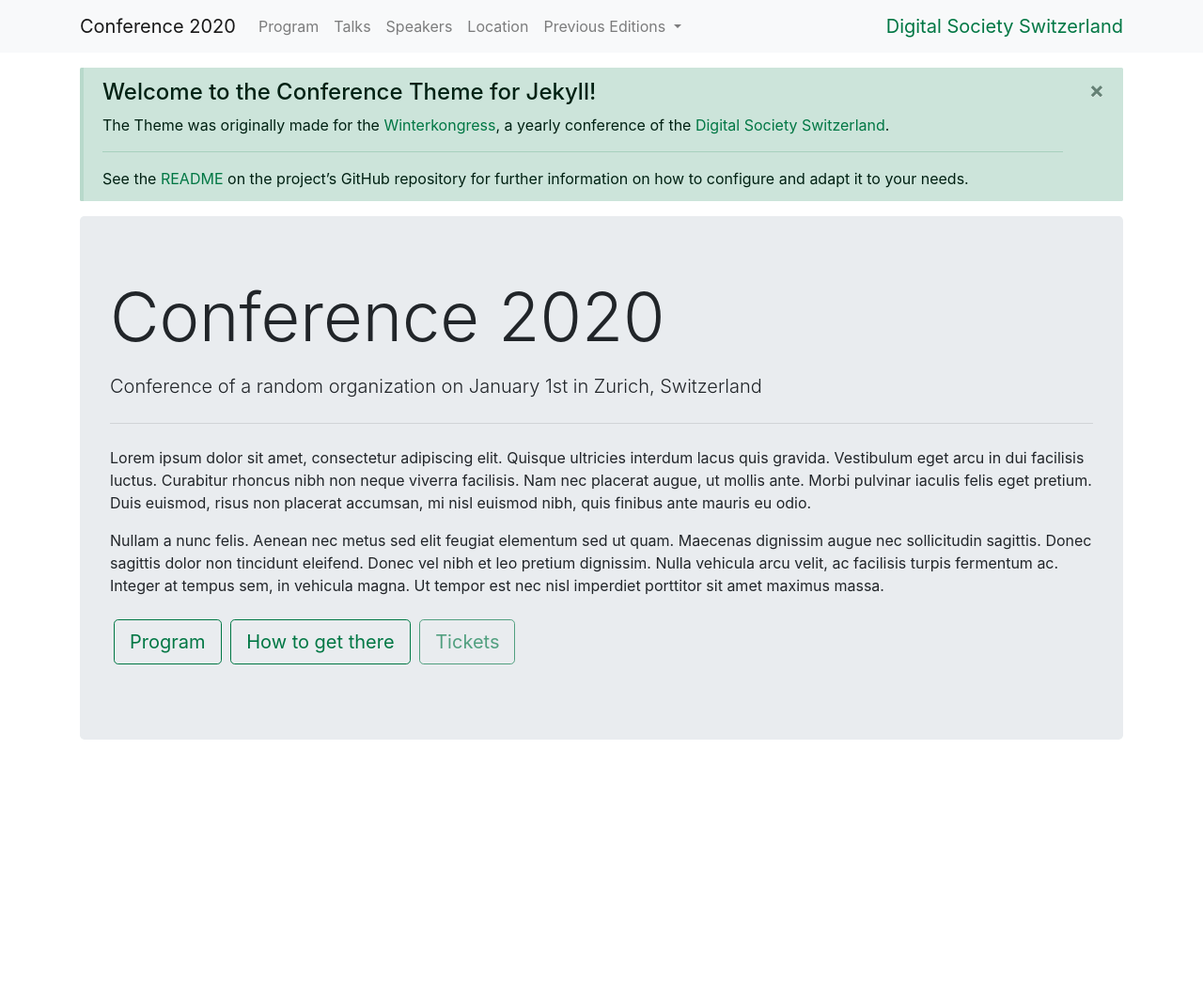
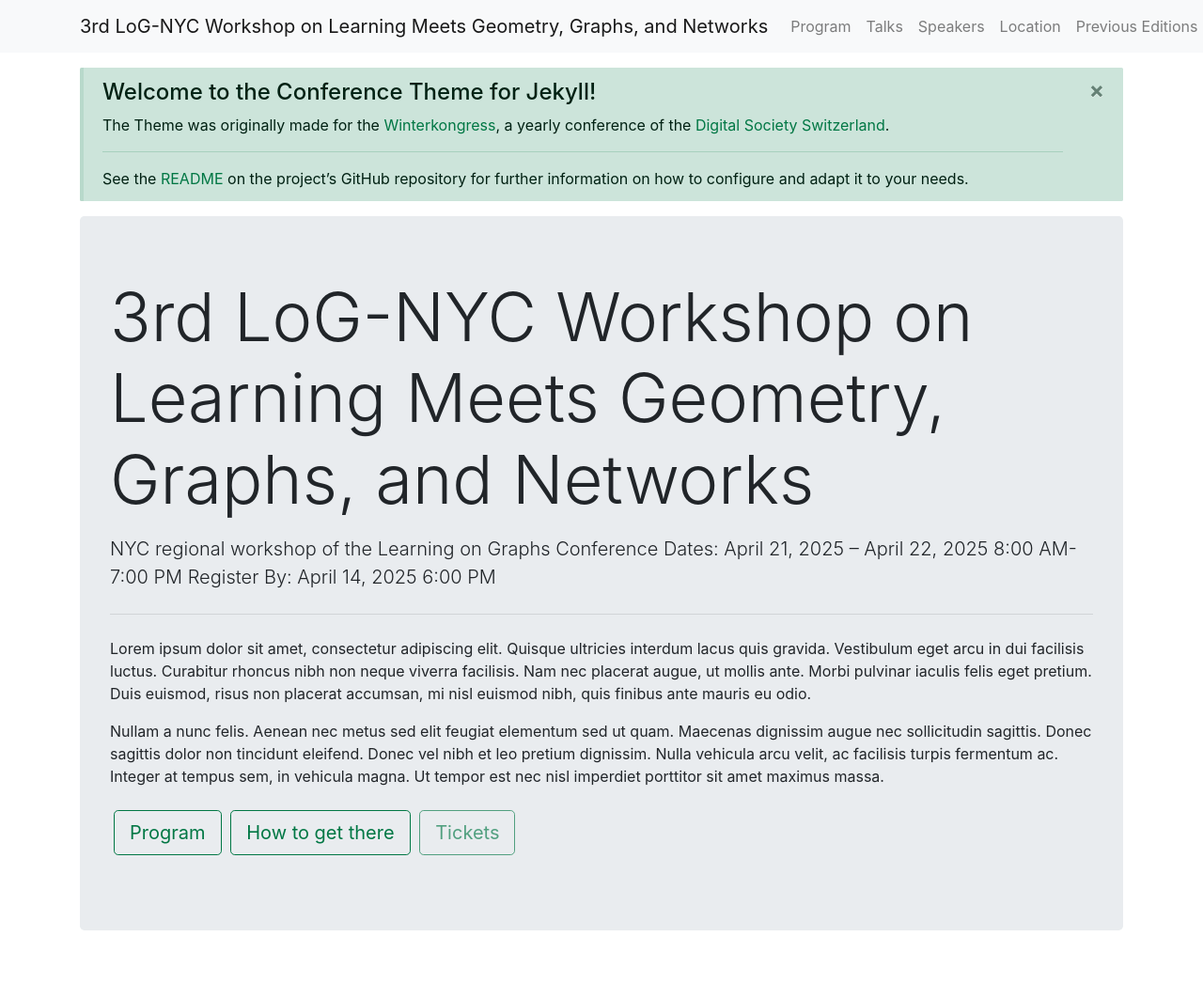
Before and after one commit to log-nyc/log-nyc.github.io, a Jekyll site: the page built from index.md, in a window 1280 px wide. Shown: the whole page at 94% size. Built offline with Jekyll 4.4.1, drawn with Linux system fonts in a browser that asks for light colours; before the commit the page ends 900 px from its top, so only the background shows below that.

Commit message:
update title

```diff
--- a/_config.yml
+++ b/_config.yml
@@ -1,7 +1,9 @@
-title: Conference 2020
+title: 3rd LoG-NYC Workshop on Learning Meets Geometry, Graphs, and Networks
 preposition: at
 description: >-
-  Conference of a random organization on January 1st in Zurich, Switzerland
+  NYC regional workshop of the Learning on Graphs Conference
+  Dates: April 21, 2025 – April 22, 2025 8:00 AM-7:00 PM
+  Register By: April 14, 2025 6:00 PM
 baseurl: "" # the subpath of your site, e.g. /blog
 url: "https://example.com" # the base hostname & protocol for your site, e.g. https://example.com
 
```
